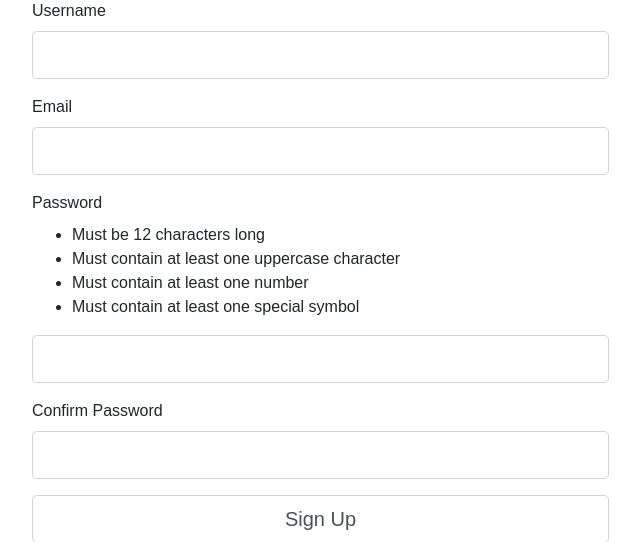
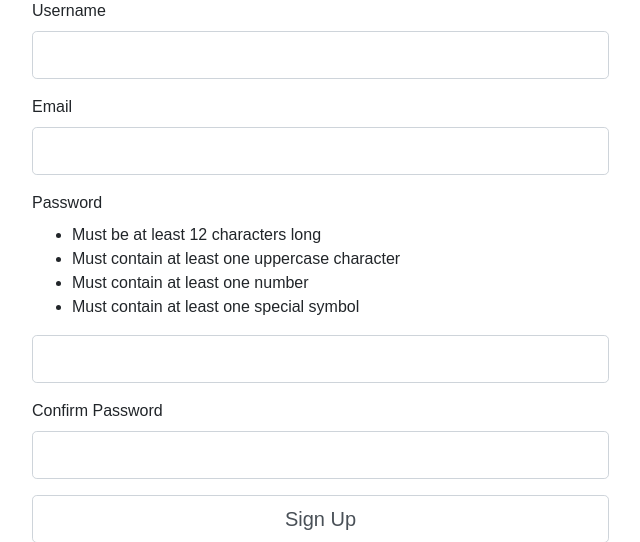
Before and after one commit to nosaj9/pokemon-fan-club, a Flask app: page /register in a window 1280 px wide. Shown: the part 175-717 px from the top of the page, without its empty margins (64-704 px from the left). Run offline with Flask 2, Linux system fonts and the light colour scheme; some libraries are stand-ins or nearby versions.

Commit message:
changed wording for password reqs

```diff
--- a/flask_app/templates/register.html
+++ b/flask_app/templates/register.html
@@ -42,7 +42,7 @@
             <div class="form-group">
                 {{ form.password.label(class="form-control-label") }}
                 <ul>
-                    <li>Must be 12 characters long</li>
+                    <li>Must be at least 12 characters long</li>
                     <li>Must contain at least one uppercase character</li>
                     <li>Must contain at least one number</li>
                     <li>Must contain at least one special symbol</li>
```
